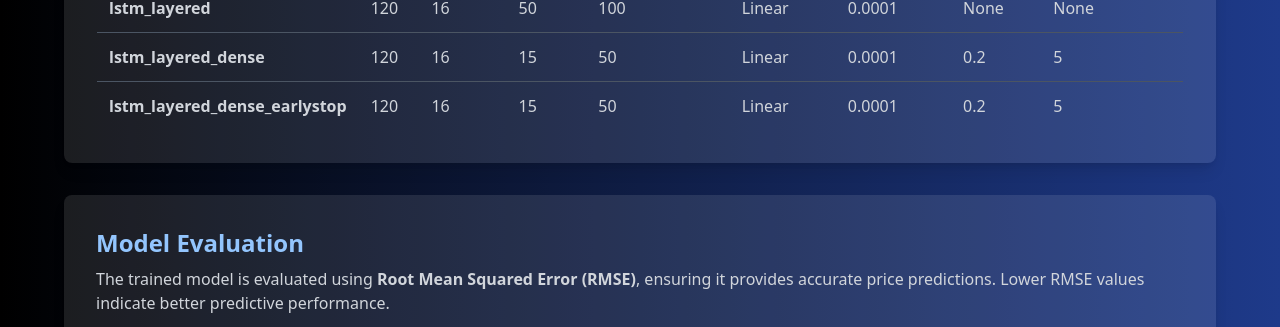
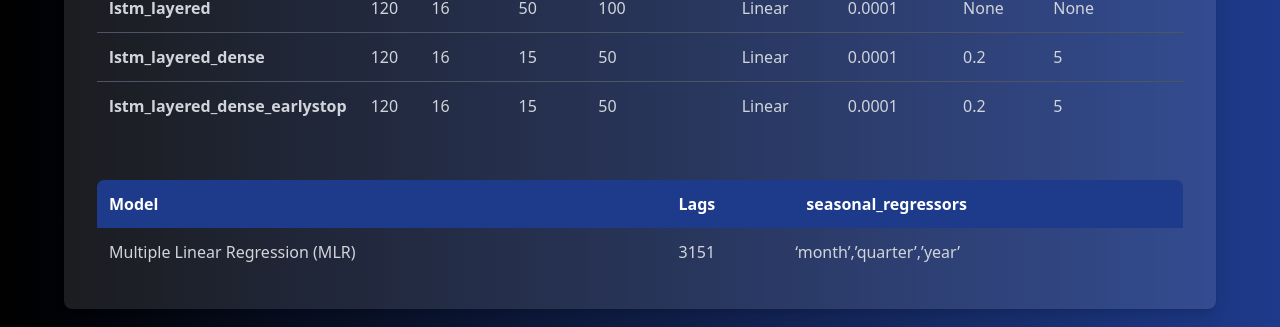
Before and after one commit to jerwintuchi/tonyongbayawak, a Next.js app: page /about/model-train-tune in a window 1280 px wide. Shown: the part 2070-2397 px from the top of the page. Built offline with nearby package versions, Linux system fonts and the light colour scheme.

Commit message:
ui: added mlr table

```diff
--- /dev/null
+++ b/src/app/about/(timeline-items)/model-train-tune/_components/MLRTable.tsx
@@ -0,0 +1,34 @@
+import React from 'react'
+
+export default function MLRTable() {
+    return (
+        <div className="overflow-x-auto">
+            <table className="w-full text-gray-300 border border-gray-600 rounded-lg overflow-hidden mt-12">
+                <thead className="bg-blue-900 text-white p-6">
+                    <th className="text-left p-3">
+                        Model
+                    </th>
+                    <th className="text-left p-3">
+                        Lags
+                    </th>
+                    <th className="text-left p-3">
+                        seasonal_regressors
+                    </th>
+                </thead>
+                <tbody className="border-b border-gray-600">
+                    <tr className="border-b border-gray-600 hover:bg-blue-800">
+                        <td className="p-3">
+                            Multiple Linear Regression (MLR)
+                        </td>
+                        <td className="p-3">
+                            3151
+                        </td>
+                        <td>
+                            ‘month’,’quarter’,’year’
+                        </td>
+                    </tr>
+                </tbody>
+            </table>
+        </div>
+    )
+}
--- a/src/app/about/(timeline-items)/model-train-tune/_components/ModelTrainTuneClient.tsx
+++ b/src/app/about/(timeline-items)/model-train-tune/_components/ModelTrainTuneClient.tsx
@@ -5,6 +5,7 @@ import Image from "next/image";
 import { CodeBlock, dracula } from "react-code-blocks";
 import ModelsTable from "./ModelsTable";
 import BackToTimeline from "@/components/buttons/back-timeline-btn";
+import MLRTable from "./MLRTable";
 
 export default function ModelTrainTuneClient() {
     return (
@@ -110,6 +111,7 @@ export default function ModelTrainTuneClient() {
                     hyperparameters and is trained using <strong>80%</strong> of the dataset which is the <strong>training set</strong> and validated using <strong>20%</strong> of the dataset which is the <strong>test set</strong>.
                 </p>
                 <ModelsTable />
+                <MLRTable />
             </div>
 
             {/* Model Evaluation */}
```
